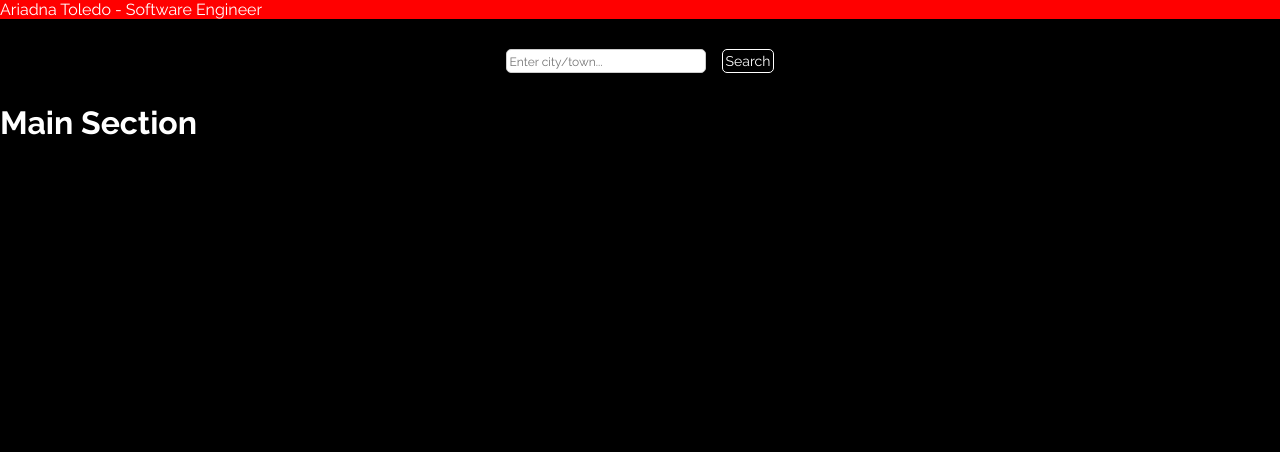
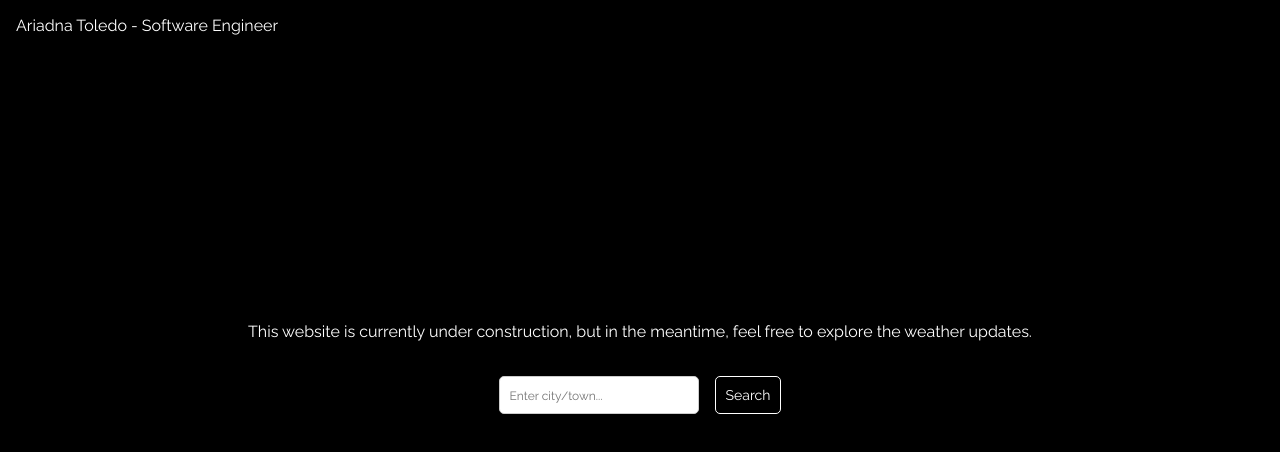
Before and after one commit to ariadnatoledo/mood-sound-card, a React (Vite) app: page / in a window 1280 px wide. Shown: the top 452 px of the page. Built offline with nearby package versions, Linux system fonts and the light colour scheme.

Commit message:
Add animation at weather card

```diff
--- a/src/components/Header/Header.scss
+++ b/src/components/Header/Header.scss
@@ -4,8 +4,8 @@
 @use "../../styles/global" as *;
 
 .header {
+  padding: 1rem;
   &__title {
-    background: red;
     color: white;
   }
 }
--- a/src/components/Hero/Hero.jsx
+++ b/src/components/Hero/Hero.jsx
@@ -33,6 +33,9 @@ function Hero() {
 
   return (
     <div className="hero">
+
+<p className="under-construction">
+This website is currently under construction, but in the meantime, feel free to explore the weather updates.      </p>
 
       <div className="hero__weather">
         {/* Search box */}
--- a/src/components/Hero/Hero.scss
+++ b/src/components/Hero/Hero.scss
@@ -9,11 +9,15 @@
   align-items: center;
   padding: 20px;
   background-color: black;
-    // min-height: 100vh;
+  min-height: 80vh;
+  justify-content: center;
+  position: relative;
+
   &__weather {
     display: flex;
     gap: 16px;
-    }
+    opacity: 0;
+    animation: fadeIn 2s ease-out forwards;
   }
 
   .hero__title {
@@ -21,16 +25,26 @@
     margin-bottom: 20px;
     color: white;
     font-weight: bold;
+    animation: fadeIn 1.5s ease-out forwards;
+  }
+
+  .under-construction {
+    color: white;
+    margin-bottom: 20px;
+    opacity: 0;
+    animation: fadeIn 1.5s ease-out forwards 1s;
   }
 
   input {
     font-family: "Raleway";
-    padding: 3px;
+    padding: 10px;
     font-size: 14px;
     margin: 10px 0;
     border: 1px solid #ccc;
     border-radius: 5px;
     width: 200px;
+    opacity: 0;
+    animation: fadeIn 2s ease-out forwards 1.5s;
 
     &::placeholder {
       font-family: "Raleway";
@@ -40,7 +54,7 @@
 
   button {
     font-family: "Raleway";
-    padding: 3px;
+    padding: 10px;
     font-size: 14px;
     cursor: pointer;
     border: 1px solid white;
@@ -48,6 +62,8 @@
     color: white;
     border-radius: 5px;
     margin: 10px 0;
+    opacity: 0;
+    animation: fadeIn 2s ease-out forwards 1.5s;
 
     &:hover {
       background-color: #666;
@@ -68,6 +84,9 @@
     border-radius: 10px;
     text-align: center;
     width: 250px;
+    opacity: 0;
+    transform: translateY(20px);
+    animation: slideIn 1.3s ease-out forwards 2s;
   }
 
   .weather-info p {
@@ -87,3 +106,17 @@
   .weather-info p.humidity {
     color: #666;
   }
+
+  @keyframes fadeIn {
+    to {
+      opacity: 1;
+    }
+  }
+
+  @keyframes slideIn {
+    to {
+      opacity: 1;
+      transform: translateY(0);
+    }
+  }
+}
--- a/src/components/Main/Main.jsx
+++ b/src/components/Main/Main.jsx
@@ -3,7 +3,7 @@ import "./Main.scss";
 function Main() {
   return (
     <div className="main">
-      <h1 className="main__title">Main Section</h1>
+      {/* <h1 className="main__title">Main Section</h1> */}
     </div>
   )
 }
```
Lines whose indentation alone changed are shown as unchanged.
